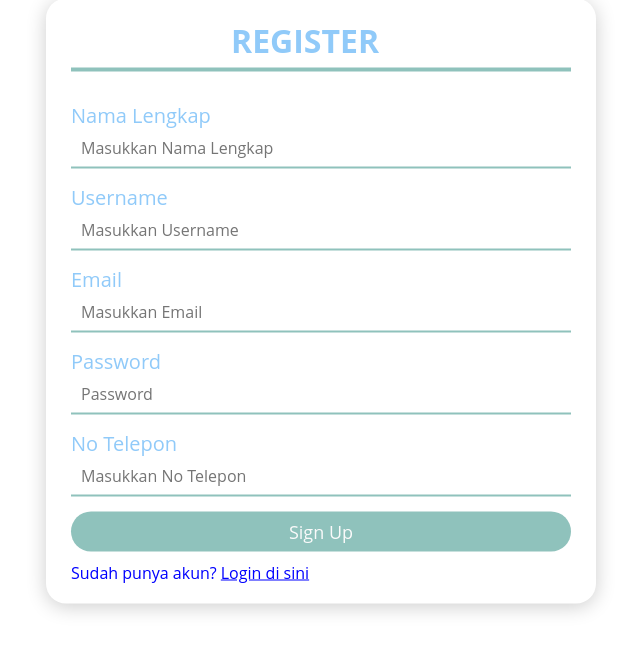
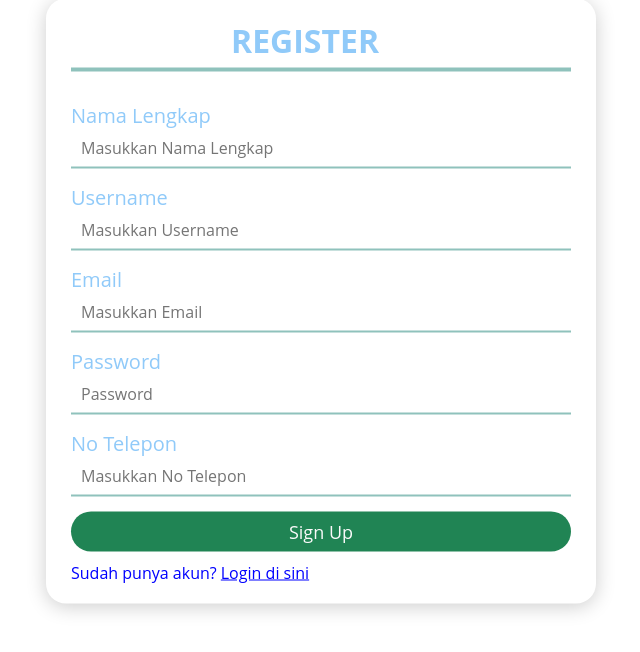
Before and after one commit to Zeventier/Project-Web-RPL, a PHP site: page /formregister.html in a window 1280 px wide. Shown: the part 99-751 px from the top of the page, without its empty margins (319-959 px from the left). Run offline with PHP 8.4, Linux system fonts and the light colour scheme.

Commit message:
Pembaharuan style css formregister

```diff
--- a/style.css
+++ b/style.css
@@ -72,7 +72,7 @@ a {
     height: 40px;
     padding: 5px 0;
     border: none;
-    background-color: #8fc2bc;
+    background-color: #208454;
     font-size: 18px;
     color: #fafafa;
     border-radius: 20px;
```
